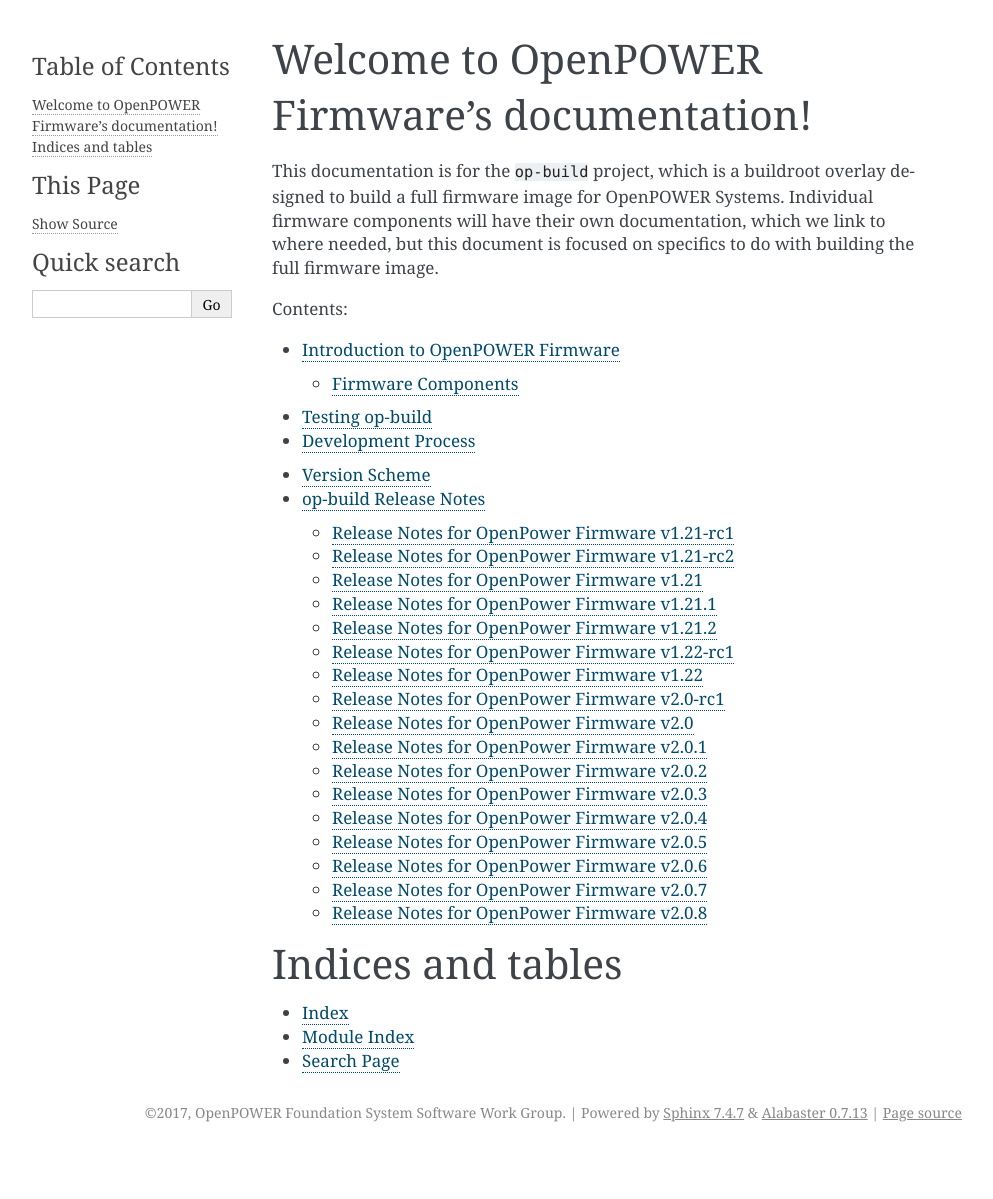
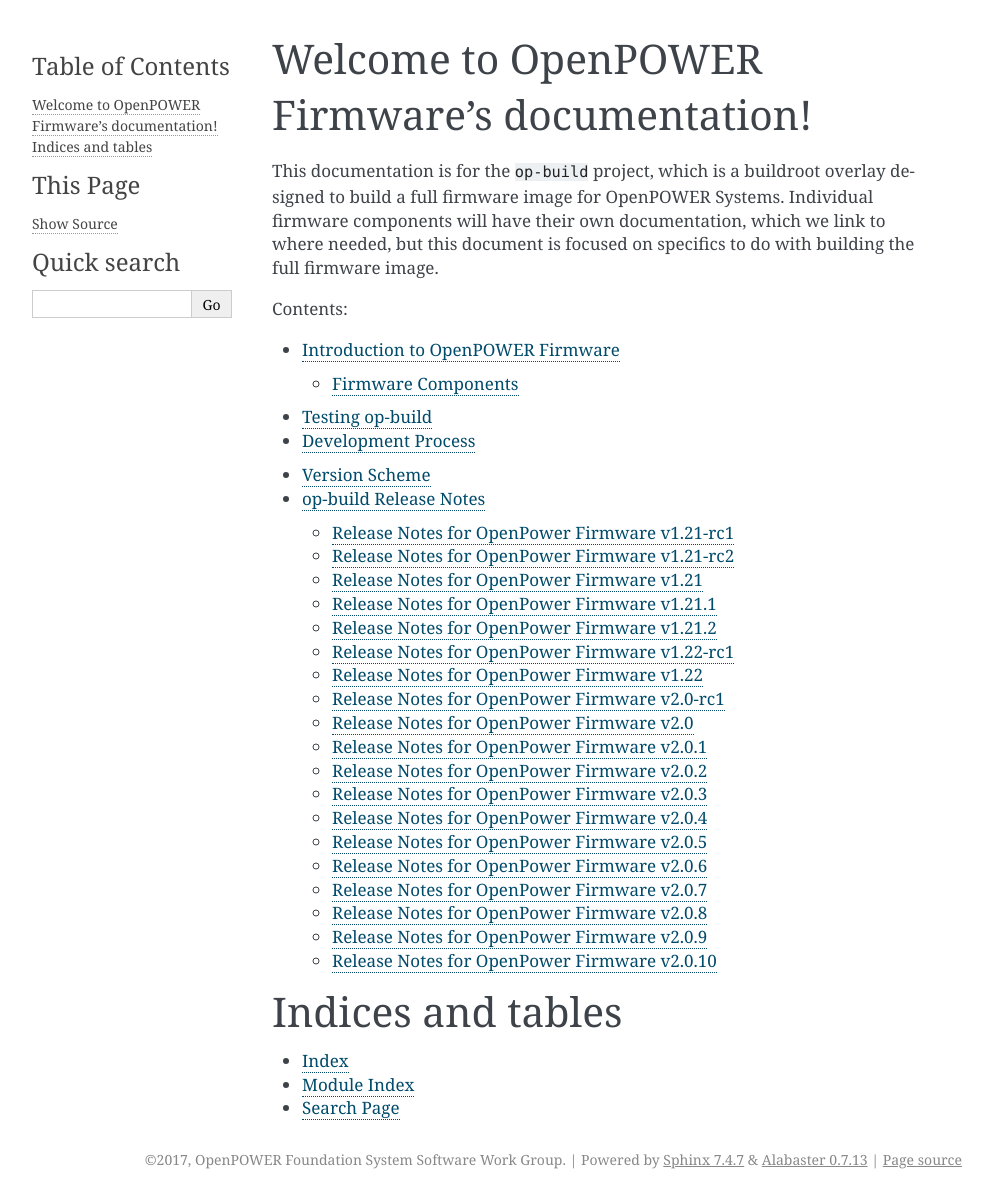
Before and after one commit to open-power/op-build, a Sphinx documentation site: the page built from doc/index.rst, in a window 1280 px wide. Shown: the whole page, without its empty margins (148-1141 px from the left). Built offline with Sphinx 7.4.7, drawn with Linux system fonts in a browser that asks for light colours; pages that are not in the unit, such as notebooks, are missing from menus; before the commit the page ends 1152 px from its top, so only the background shows below that; some of the changed lines change nothing that is shown.

Commit message:
op-build v2.0.10 release notes
Signed-off-by: Stewart Smith <stewart@linux.ibm.com>

```diff
--- a/doc/release-notes/index.rst
+++ b/doc/release-notes/index.rst
@@ -23,3 +23,5 @@
    v2.0.6
    v2.0.7
    v2.0.8
+   v2.0.9
+   v2.0.10
--- /dev/null
+++ b/doc/release-notes/v2.0.10.rst
@@ -0,0 +1,273 @@
+Release Notes for OpenPower Firmware v2.0.10
+============================================
+
+Updated Packages
+----------------
+
++----------+-----------------------------------+----------------------------------+--------------------------------------------------------------------------------------------------------------------+
+| Package  | Old Version                       | New Version                      | Platforms                                                                                                          |
++==========+===================================+==================================+====================================================================================================================+
+| busybox  | 1.27.2                            | 1.29.0                           | openpower_mambo, firestone, firenze, garrison, zaius, p9dsu, palmetto, pseries, vesnin, witherspoon, habanero,     |
+|          |                                   |                                  | openpower_p9_mambo, zz, barreleye, romulus                                                                         |
++----------+-----------------------------------+----------------------------------+--------------------------------------------------------------------------------------------------------------------+
+| dropbear | 2017.75                           | 2018.76                          | openpower_mambo, firestone, firenze, garrison, zaius, p9dsu, palmetto, pseries, vesnin, witherspoon, habanero,     |
+|          |                                   |                                  | openpower_p9_mambo, zz, barreleye, romulus                                                                         |
++----------+-----------------------------------+----------------------------------+--------------------------------------------------------------------------------------------------------------------+
+| ethtool  | 4.13                              | 4.15                             | openpower_mambo, firestone, firenze, garrison, zaius, p9dsu, palmetto, pseries, vesnin, witherspoon, habanero,     |
+|          |                                   |                                  | openpower_p9_mambo, zz, barreleye, romulus                                                                         |
++----------+-----------------------------------+----------------------------------+--------------------------------------------------------------------------------------------------------------------+
+| glibc    | glibc-2.26-146-gd300041c533a3d837 | glibc-2.27-57-g6c99e37f6fb640a50 | openpower_mambo, firestone, firenze, garrison, zaius, p9dsu, palmetto, pseries, witherspoon_dev, vesnin,           |
+|          | c9f37a099bcc95466860e98           | a3113b2dbee5d5389843c1e          | p9dsu_dev, witherspoon, habanero, openpower_p9_mambo, zz, barreleye, romulus                                       |
++----------+-----------------------------------+----------------------------------+--------------------------------------------------------------------------------------------------------------------+
+| hcode    | hw080418a.op920                   | hw101018a.op920                  | zaius, p9dsu, witherspoon, romulus                                                                                 |
++----------+-----------------------------------+----------------------------------+--------------------------------------------------------------------------------------------------------------------+
+| hostboot | d0332131ea0c                      | 7a402b0bc32d                     | zaius, p9dsu, witherspoon, romulus                                                                                 |
++----------+-----------------------------------+----------------------------------+--------------------------------------------------------------------------------------------------------------------+
+| hostboot | hw080418a.op920                   | hw101018a.op920                  | firestone, garrison, zaius, p9dsu, palmetto, vesnin, witherspoon, habanero, barreleye, romulus                     |
+| -binarie |                                   |                                  |                                                                                                                    |
+| s        |                                   |                                  |                                                                                                                    |
++----------+-----------------------------------+----------------------------------+--------------------------------------------------------------------------------------------------------------------+
+| linux    | 4.16.13                           | 4.17.12                          | openpower_mambo, firestone, firenze, garrison, zaius, p9dsu, palmetto, pseries, vesnin, witherspoon, habanero,     |
+|          |                                   |                                  | openpower_p9_mambo, zz, barreleye, romulus                                                                         |
++----------+-----------------------------------+----------------------------------+--------------------------------------------------------------------------------------------------------------------+
+| linux-he | 4.16.13                           | 4.17.12                          | openpower_mambo, firestone, firenze, garrison, zaius, p9dsu, palmetto, pseries, vesnin, witherspoon, habanero,     |
+| aders    |                                   |                                  | openpower_p9_mambo, zz, barreleye, romulus                                                                         |
++----------+-----------------------------------+----------------------------------+--------------------------------------------------------------------------------------------------------------------+
+| ncurses  | 6.0                               | 6.1                              | openpower_mambo, firestone, firenze, garrison, zaius, p9dsu, palmetto, pseries, vesnin, witherspoon, habanero,     |
+|          |                                   |                                  | openpower_p9_mambo, zz, barreleye, romulus                                                                         |
++----------+-----------------------------------+----------------------------------+--------------------------------------------------------------------------------------------------------------------+
+| occ      | 084756c397c4                      | 3cb1ba3042e25                    | zaius, p9dsu, witherspoon, zz, romulus                                                                             |
++----------+-----------------------------------+----------------------------------+--------------------------------------------------------------------------------------------------------------------+
+| openpowe | f6d970c6a600a                     | 491ac2632f951                    | firestone, garrison, zaius, p9dsu, palmetto, vesnin, witherspoon, habanero, barreleye, romulus                     |
+| r-pnor   |                                   |                                  |                                                                                                                    |
++----------+-----------------------------------+----------------------------------+--------------------------------------------------------------------------------------------------------------------+
+| petitboo | v1.7.2                            | v1.7.3                           | openpower_mambo, firestone, firenze, garrison, zaius, p9dsu, palmetto, pseries, vesnin, witherspoon, habanero,     |
+| t        |                                   |                                  | openpower_p9_mambo, zz, barreleye, romulus                                                                         |
++----------+-----------------------------------+----------------------------------+--------------------------------------------------------------------------------------------------------------------+
+| powerpc- | v1.3.4                            | v1.3.5                           | openpower_mambo, firestone, firenze, garrison, zaius, p9dsu, palmetto, pseries, vesnin, witherspoon, habanero,     |
+| utils    |                                   |                                  | openpower_p9_mambo, zz, barreleye, romulus                                                                         |
++----------+-----------------------------------+----------------------------------+--------------------------------------------------------------------------------------------------------------------+
+| sbe      | 55d6eb23ddd28                     | eae2a18c584d4                    | zaius, p9dsu, witherspoon, romulus                                                                                 |
++----------+-----------------------------------+----------------------------------+--------------------------------------------------------------------------------------------------------------------+
+| skiboot  | v6.0.8                            | v6.0.9                           | openpower_mambo, firestone, firenze, garrison, zaius, p9dsu, palmetto, pseries, vesnin, witherspoon, habanero,     |
+|          |                                   |                                  | openpower_p9_mambo, zz, barreleye, romulus                                                                         |
++----------+-----------------------------------+----------------------------------+--------------------------------------------------------------------------------------------------------------------+
+| util-lin | 2.31.1                            | 2.32                             | openpower_mambo, firestone, firenze, garrison, zaius, p9dsu, palmetto, pseries, vesnin, witherspoon, habanero,     |
+| ux       |                                   |                                  | openpower_p9_mambo, zz, barreleye, romulus                                                                         |
++----------+-----------------------------------+----------------------------------+--------------------------------------------------------------------------------------------------------------------+
+
+Package: hcode
+--------------
+
+`Repository <https://github.com/open-power/hcode>`__
+
+Patches
+~~~~~~~
+
+Commits
+~~~~~~~
+
+Rahul Batra (2):
+
+-  `ab011048f27e <https://github.com/open-power/hcode/commit/ab011048f27e>`__ PGPE: ACK pending IPCs upon fault with Pstates Stopped
+-  `32e76479fef7 <https://github.com/open-power/hcode/commit/32e76479fef7>`__ PGPE: Use correct VPD Pts for VDD to Pstate intp.
+
+Yue Du (2):
+
+-  `f725f73c0ebc <https://github.com/open-power/hcode/commit/f725f73c0ebc>`__ IPL/STOP: Disable LCO when only two EXes are configured
+-  `f28eff65784d <https://github.com/open-power/hcode/commit/f28eff65784d>`__ STOP: Fix Bug introduced by 66511
+
+hostboot (8):
+
+-  `34f21518d4e3 <https://github.com/open-power/hcode/commit/34f21518d4e3>`__ Release tag information updated for hw080718a.op920
+-  `ed48bcbb653d <https://github.com/open-power/hcode/commit/ed48bcbb653d>`__ Release tag information updated for hw081618a.op920
+-  `a7e462f2d2b7 <https://github.com/open-power/hcode/commit/a7e462f2d2b7>`__ Release tag information updated for hw082318a.op920
+-  `3e6276ed0cd6 <https://github.com/open-power/hcode/commit/3e6276ed0cd6>`__ Release tag information updated for hw082718a.op920
+-  `9c51b2eacfae <https://github.com/open-power/hcode/commit/9c51b2eacfae>`__ Release tag information updated for hw082918a.op920
+-  `9d306560d45d <https://github.com/open-power/hcode/commit/9d306560d45d>`__ Release tag information updated for hw091818a.op920
+-  `6e8c3186b35a <https://github.com/open-power/hcode/commit/6e8c3186b35a>`__ Release tag information updated for hw100318a.op920
+-  `9a2560e8ecc3 <https://github.com/open-power/hcode/commit/9a2560e8ecc3>`__ Release tag information updated for hw101018a.op920
+
+Package: hostboot
+-----------------
+
+`Repository <https://github.com/open-power/hostboot>`__
+
+.. _patches-1:
+
+Patches
+~~~~~~~
+
+.. _commits-1:
+
+Commits
+~~~~~~~
+
+Bill Hoffa (1):
+
+-  `220c3a7a2206 <https://github.com/open-power/hostboot/commit/220c3a7a2206>`__ Update p9_sbe_i2c_bit_rate_divisor_setting to set I2C Rate Valid bit
+
+Christian Geddes (2):
+
+-  `b43117d2f234 <https://github.com/open-power/hostboot/commit/b43117d2f234>`__ SBE retry handler FFDC parsing support
+-  `7a402b0bc32d <https://github.com/open-power/hostboot/commit/7a402b0bc32d>`__ Correctly handle psu FFDC on OpenPower Systems
+
+Corey Swenson (1):
+
+-  `2316b6e7074d <https://github.com/open-power/hostboot/commit/2316b6e7074d>`__ Add part number and serial number to error log hw callout data
+
+Dan Crowell (3):
+
+-  `81b1a6475edc <https://github.com/open-power/hostboot/commit/81b1a6475edc>`__ Fix symsmode check to allow in-memory lookup
+-  `1ba805a1c809 <https://github.com/open-power/hostboot/commit/1ba805a1c809>`__ Another fix to symsmode parms for debug mode
+-  `bac79e21bb6f <https://github.com/open-power/hostboot/commit/bac79e21bb6f>`__ Check capability bit before using wakeup for OPAL in OpenPOWER
+
+Matt Derksen (2):
+
+-  `7ac05d6914bb <https://github.com/open-power/hostboot/commit/7ac05d6914bb>`__ Use hostservice to do special wakeup at runtime for open-power systems
+-  `0264f86378cf <https://github.com/open-power/hostboot/commit/0264f86378cf>`__ Additional tracing for shutdown events
+
+Nick Bofferding (1):
+
+-  `dc4b7141d372 <https://github.com/open-power/hostboot/commit/dc4b7141d372>`__ MRW: If bus object doesn’t have I2C_ADDRESS property, get it from I2C slave
+
+Prasad Bg Ranganath (1):
+
+-  `0428fd0f8472 <https://github.com/open-power/hostboot/commit/0428fd0f8472>`__ PM:Clear GPE2 error bit in OISR/IMR register before SGPE boots
+
+Richard J. Knight (2):
+
+-  `c39be448afac <https://github.com/open-power/hostboot/commit/c39be448afac>`__ Modify the getFfdc routine to consider the SBE proc
+-  `13e0a663f93e <https://github.com/open-power/hostboot/commit/13e0a663f93e>`__ get FAPI_POS for all valid target types passed in SBE FIFO ffdc
+
+Zane Shelley (3):
+
+-  `ada2c16282bb <https://github.com/open-power/hostboot/commit/ada2c16282bb>`__ PRD: RX trgt used for TX trgt in XBUS lane repair VPD write
+-  `2c26c165ad0c <https://github.com/open-power/hostboot/commit/2c26c165ad0c>`__ PRD: fix input parameters for lane repair power down HWPs
+-  `bc25f5c2407a <https://github.com/open-power/hostboot/commit/bc25f5c2407a>`__ PRD: Fix lane repair FFDC for XBUS clock 1 domain
+
+Package: occ
+------------
+
+`Repository <https://github.com/open-power/occ>`__
+
+.. _patches-2:
+
+Patches
+~~~~~~~
+
+.. _commits-2:
+
+Commits
+~~~~~~~
+
+Douglas Gilbert (1):
+
+-  `3cb1ba3042e2 <https://github.com/open-power/occ/commit/3cb1ba3042e2>`__ Write firdata to PNOR over IPMI
+
+Package: petitboot
+------------------
+
+`Repository <https://github.com/open-power/petitboot>`__
+
+.. _patches-3:
+
+Patches
+~~~~~~~
+
+-  `petitboot-01-autotools-Add-autopoint-generated-files.patch <https://github.com/open-power/op-build/tree/HEAD/openpower/package/petitboot/petitboot-01-autotools-Add-autopoint-generated-files.patch>`__
+
+.. _commits-3:
+
+Commits
+~~~~~~~
+
+Samuel Mendoza-Jonas (1):
+
+-  `93d41f97eedc <https://github.com/open-power/petitboot/commit/93d41f97eedc>`__ discover/device-handler: Restore autoboot setting on requery
+
+Package: sbe
+------------
+
+`Repository <https://github.com/open-power/sbe>`__
+
+.. _patches-4:
+
+Patches
+~~~~~~~
+
+.. _commits-4:
+
+Commits
+~~~~~~~
+
+Jennifer A. Stofer (1):
+
+-  `d9f81027a01f <https://github.com/open-power/sbe/commit/d9f81027a01f>`__ Revert “lpc_init: Correct LPC host controller timeout value”
+
+Joachim Fenkes (1):
+
+-  `2d9a9fd8298a <https://github.com/open-power/sbe/commit/2d9a9fd8298a>`__ lpc_init: Correct LPC host controller timeout value
+
+Raja Das (1):
+
+-  `93d06c7baa33 <https://github.com/open-power/sbe/commit/93d06c7baa33>`__ Updated 910 backing build
+
+Richard J. Knight (2):
+
+-  `16a190f0f9e8 <https://github.com/open-power/sbe/commit/16a190f0f9e8>`__ Modify the getFfdc routine to consider the SBE proc
+-  `47d44552667b <https://github.com/open-power/sbe/commit/47d44552667b>`__ get FAPI_POS for all valid target types passed in SBE FIFO ffdc
+
+Sachin Gupta (2):
+
+-  `bc0a70e3b2ec <https://github.com/open-power/sbe/commit/bc0a70e3b2ec>`__ Update backing build
+-  `2ade52d005f0 <https://github.com/open-power/sbe/commit/2ade52d005f0>`__ Updating backing build
+
+Yue Du (3):
+
+-  `8c3bf7ae730f <https://github.com/open-power/sbe/commit/8c3bf7ae730f>`__ PM: Prevent Core-L2 Quiesce from removing PM_EXIT upon SPWU
+-  `0c77051b6568 <https://github.com/open-power/sbe/commit/0c77051b6568>`__ IPL/STOP: Disable LCO when only two EXes are configured
+-  `eae2a18c584d <https://github.com/open-power/sbe/commit/eae2a18c584d>`__ STOP: Fix Bug introduced by 66511
+
+Package: skiboot
+----------------
+
+`Repository <https://github.com/open-power/skiboot>`__
+
+.. _patches-5:
+
+Patches
+~~~~~~~
+
+.. _commits-5:
+
+Commits
+~~~~~~~
+
+Alexey Kardashevskiy (1):
+
+-  `a281e8c2bbf3 <https://github.com/open-power/skiboot/commit/a281e8c2bbf3>`__ npu2: Use correct kill type for TCE invalidation
+
+Andrew Donnellan (1):
+
+-  `d79bb8c176de <https://github.com/open-power/skiboot/commit/d79bb8c176de>`__ hw/npu2-opencapi: Fix setting of supported OpenCAPI templates
+
+Benjamin Herrenschmidt (3):
+
+-  `ecd2b6cd20a0 <https://github.com/open-power/skiboot/commit/ecd2b6cd20a0>`__ phb4: Don’t try to access non-existent PEST entries
+-  `a20833de7e2f <https://github.com/open-power/skiboot/commit/a20833de7e2f>`__ phb4: Handle allocation errors in phb4_eeh_dump_regs()
+-  `9e03e6fe7ba7 <https://github.com/open-power/skiboot/commit/9e03e6fe7ba7>`__ phb4: Workaround PHB errata with CFG write UR/CA errors
+
+Mahesh Salgaonkar (2):
+
+-  `25b571b72b15 <https://github.com/open-power/skiboot/commit/25b571b72b15>`__ opal/hmi: Handle early HMIs on thread0 when secondaries are still in OPAL.
+-  `d597d8d99616 <https://github.com/open-power/skiboot/commit/d597d8d99616>`__ opal/hmi: Ignore debug trigger inject core FIR.
+
+Stewart Smith (2):
+
+-  `beee2cbc2f07 <https://github.com/open-power/skiboot/commit/beee2cbc2f07>`__ hw/bt.c: quieten all the noisy BT/IPMI messages
+-  `19484fa4338f <https://github.com/open-power/skiboot/commit/19484fa4338f>`__ skiboot 6.0.9 release notes
+
+Vaibhav Jain (1):
+
+-  `54ac06ff404b <https://github.com/open-power/skiboot/commit/54ac06ff404b>`__ phb4: Don’t probe a PHB if its garded
```
